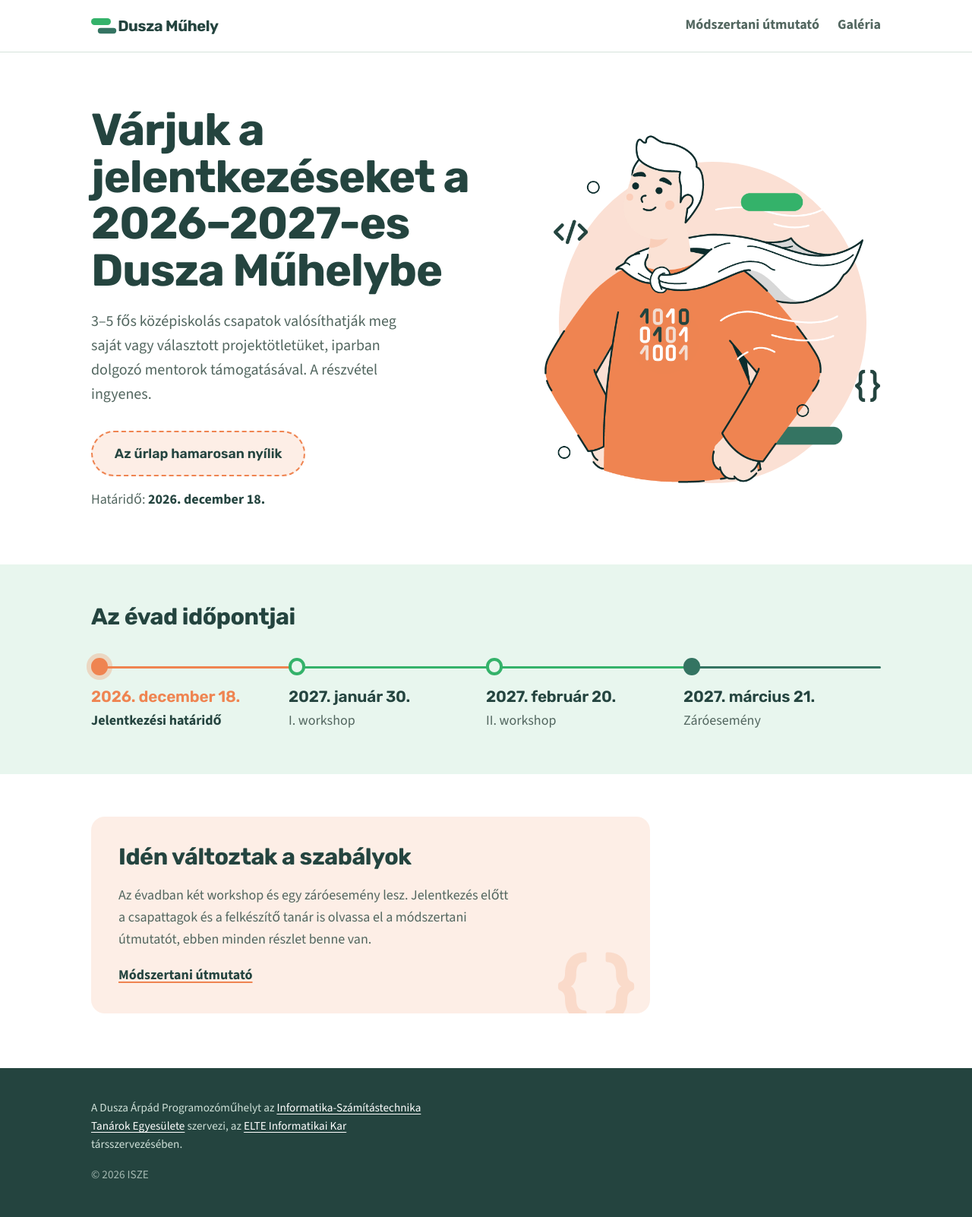
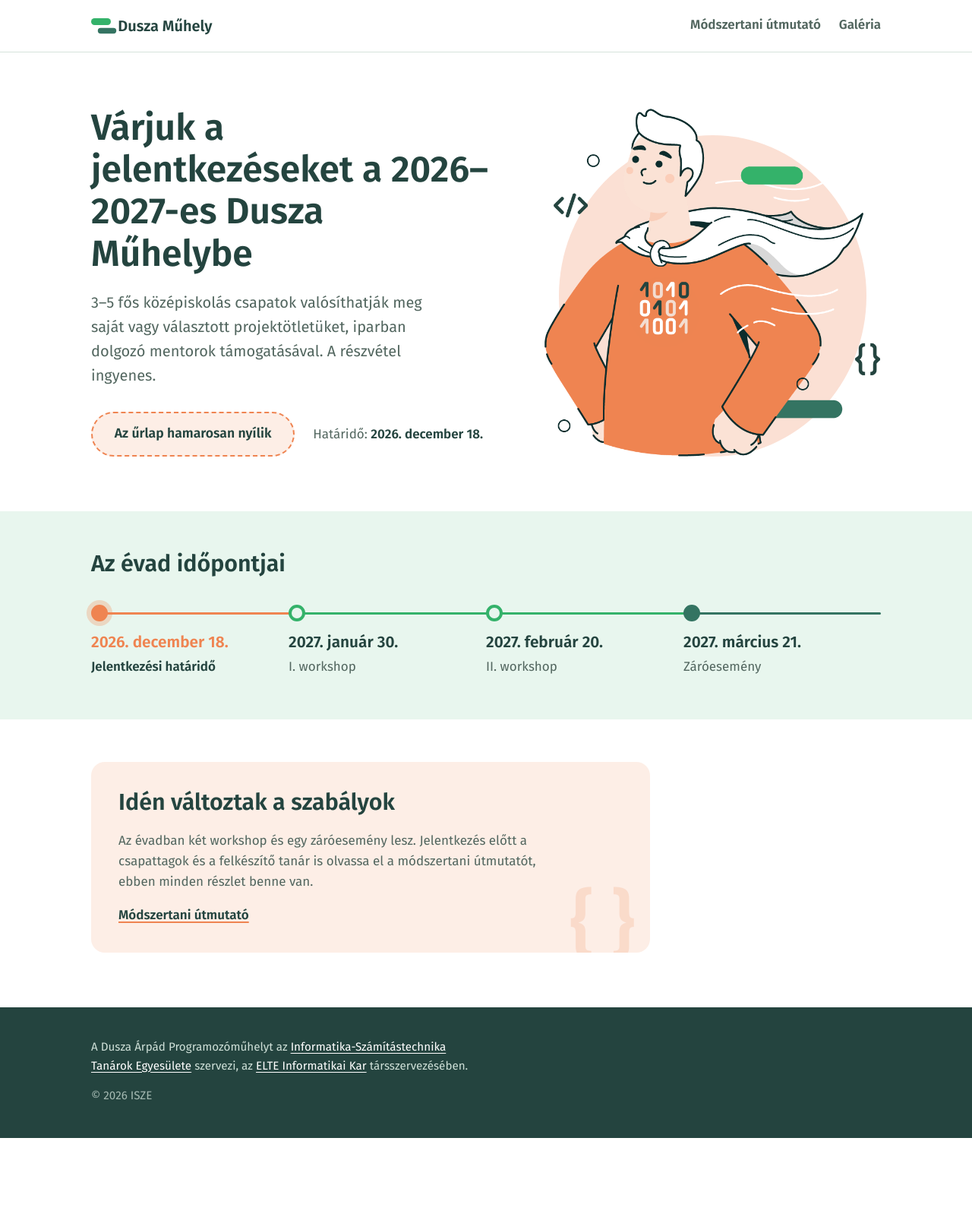
Before and after one commit to duszamuhely/duszamuhely.github.io, a Jekyll site: the page built from index.md, in a window 1280 px wide. Shown: the whole page at 76% size. Built offline with Jekyll 4.4.1, drawn with Linux system fonts in a browser that asks for light colours; after the commit the page ends 1498 px from its top, so only the background shows below that.

```diff
--- a/_layouts/default.html
+++ b/_layouts/default.html
@@ -7,7 +7,7 @@
 <meta name="description" content="{{ page.description | default: site.description }}">
 <link rel="preconnect" href="https://fonts.googleapis.com">
 <link rel="preconnect" href="https://fonts.gstatic.com" crossorigin>
-<link rel="stylesheet" href="https://fonts.googleapis.com/css2?family=Rubik:wght@500;600;700&family=Source+Sans+3:ital,wght@0,400;0,600;0,700;1,400&display=swap">
+<link rel="stylesheet" href="https://fonts.googleapis.com/css2?family=Fira+Sans:ital,wght@0,400;0,500;0,600;1,400&display=swap">
 <link rel="stylesheet" href="{{ '/assets/css/style.css' | relative_url }}">
 </head>
 <body>
--- a/assets/css/style.scss
+++ b/assets/css/style.scss
@@ -15,8 +15,8 @@
   --line: #D6E3DC;
   --link: #2B6B58;
 
-  --display: "Rubik", "Segoe UI", system-ui, sans-serif;
-  --body: "Source Sans 3", "Segoe UI", system-ui, sans-serif;
+  --display: "Fira Sans", "Segoe UI", system-ui, sans-serif;
+  --body: "Fira Sans", "Segoe UI", system-ui, sans-serif;
 
   --wrap: 70rem;
   --gutter: clamp(1.25rem, 4vw, 2.5rem);
@@ -43,7 +43,7 @@
   background: var(--paper);
   color: var(--ink);
   font-family: var(--body);
-  font-size: 1.125rem;
+  font-size: 1.0625rem;
   line-height: 1.6;
 }
 
@@ -61,10 +61,9 @@
 h1, h2, h3 {
   font-family: var(--display);
   line-height: 1.15;
-  letter-spacing: -0.015em;
   margin: 0 0 0.6em;
 }
-h2 { font-size: clamp(1.45rem, 2.6vw, 1.9rem); font-weight: 700; }
+h2 { font-size: clamp(1.45rem, 2.6vw, 1.9rem); font-weight: 600; }
 h3 { font-size: 1.2rem; font-weight: 600; }
 p { margin: 0 0 1em; }
 
@@ -100,11 +99,10 @@
   align-items: center;
   gap: 0.6rem;
   font-family: var(--display);
-  font-weight: 700;
+  font-weight: 600;
   font-size: 1.25rem;
   color: var(--ink);
   text-decoration: none;
-  letter-spacing: -0.02em;
 }
 /* a logó csíkjaira utaló jel */
 .wordmark::before {
@@ -121,7 +119,7 @@
 .site-nav a {
   color: var(--ink-soft);
   text-decoration: none;
-  font-weight: 700;
+  font-weight: 600;
   padding: 0.25rem 0;
   border-bottom: 3px solid transparent;
 }
@@ -146,11 +144,10 @@
 .hero-text { order: 1; }
 
 .hero h1 {
-  font-size: clamp(2.2rem, 5.2vw, 3.7rem);
-  font-weight: 700;
-  letter-spacing: -0.02em;
-  line-height: 1.04;
-  max-width: 16ch;
+  font-size: clamp(2rem, 4.2vw, 3rem);
+  font-weight: 600;
+  line-height: 1.15;
+  max-width: 20ch;
   margin-bottom: 1.25rem;
 }
 
@@ -272,7 +269,6 @@
   font-family: var(--display);
   font-weight: 600;
   font-size: 1.3rem;
-  letter-spacing: -0.01em;
   line-height: 1.2;
   margin-bottom: 0.3rem;
 }
@@ -284,7 +280,7 @@
   box-shadow: 0 0 0 6px color-mix(in srgb, var(--orange) 28%, transparent);
 }
 .timeline .is-deadline time { color: var(--orange); }
-.timeline .is-deadline span { color: var(--ink); font-weight: 700; }
+.timeline .is-deadline span { color: var(--ink); font-weight: 600; }
 
 .timeline .is-final::before {
   background: var(--green-deep);
@@ -326,7 +322,7 @@
   right: 1.25rem;
   bottom: -0.6rem;
   font-family: var(--display);
-  font-weight: 700;
+  font-weight: 600;
   font-size: 6rem;
   line-height: 1;
   color: var(--orange);
@@ -335,7 +331,7 @@
 }
 .rules-box p { color: var(--ink-soft); max-width: 58ch; }
 .rules-box a {
-  font-weight: 700;
+  font-weight: 600;
   color: var(--ink);
   text-decoration-color: var(--orange);
   text-decoration-thickness: 2px;
@@ -348,9 +344,8 @@
 }
 
 .page-title {
-  font-size: clamp(2rem, 4.5vw, 3rem);
-  font-weight: 700;
-  letter-spacing: -0.02em;
+  font-size: clamp(1.8rem, 3.6vw, 2.5rem);
+  font-weight: 600;
   margin-bottom: 1.5rem;
 }
 .page-title::after {
@@ -363,7 +358,7 @@
   margin-top: 0.8rem;
 }
 
-.page p, .page ul, .page ol { max-width: 68ch; }
+.page p, .page ul, .page ol { max-width: 60rem; }
 
 /* ---------- Lábléc ---------- */
 .site-footer {
```
